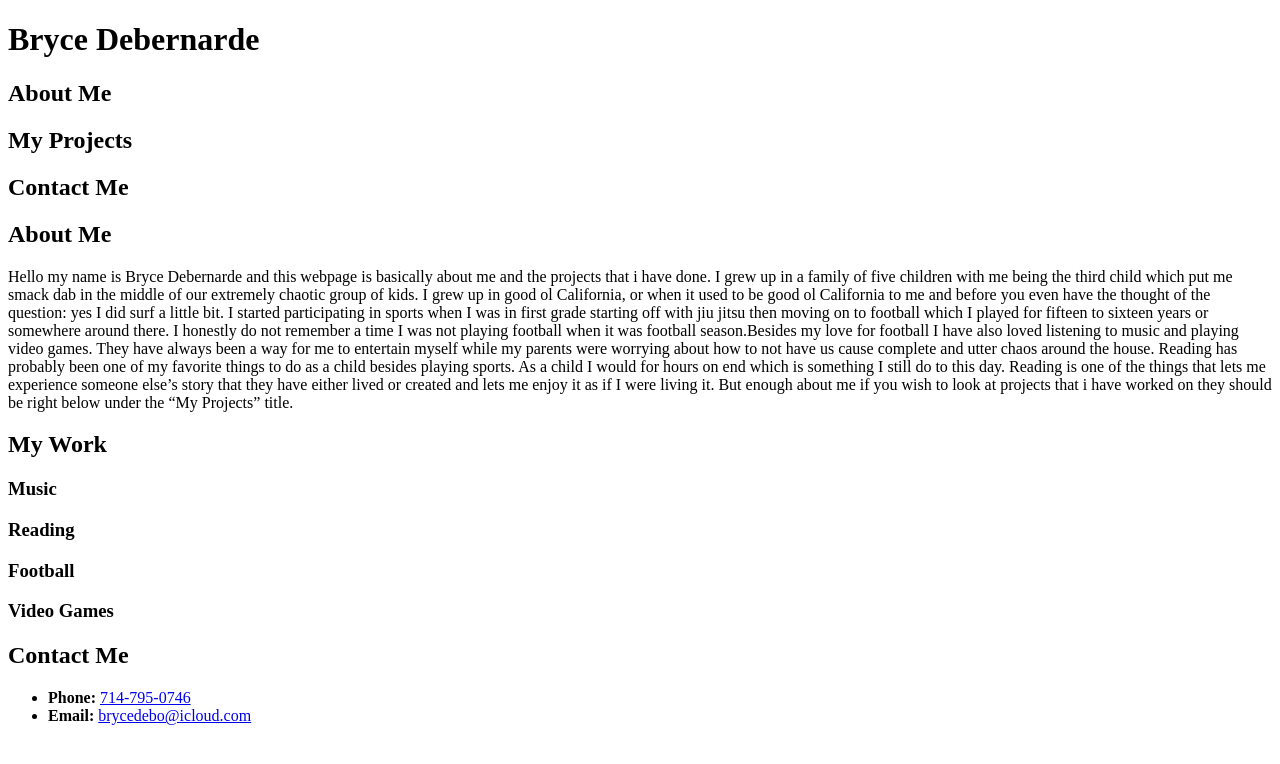
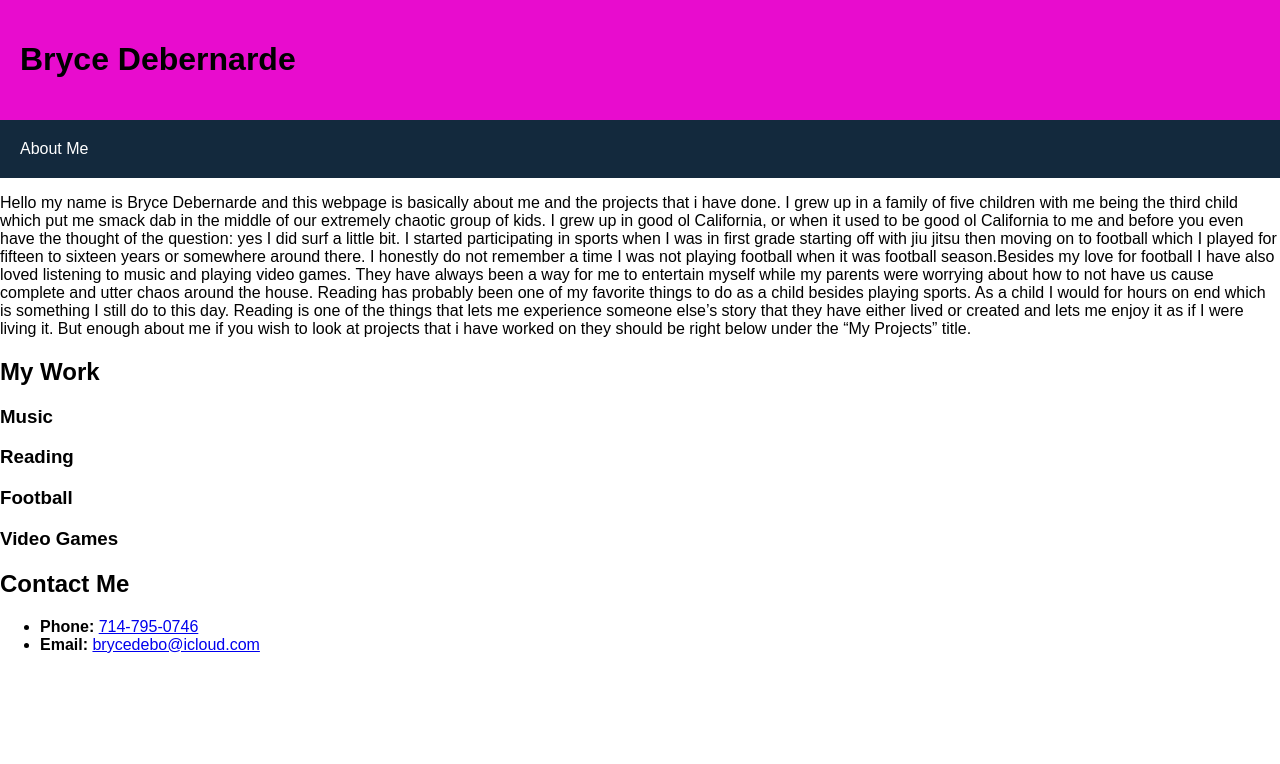
Before and after one commit to Bryce-D/Bohemian-Websity, a plain HTML site: page Assets/index.html in a window 1280 px wide. Drawn offline with Linux system fonts and the light colour scheme.

```diff
--- a/Assets/index.html
+++ b/Assets/index.html
@@ -4,18 +4,17 @@
   <head>
     <meta charset="UTF-8">
     <title>Bohemian Websity</title>
+    <link rel="stylesheet" href="style.css">
   </head>
 
   <body>
-    <header class="main">
+    <header class="main-header">
      <h1>Bryce Debernarde</h1>
-     <h2>About Me</h2>
-     <h2>My Projects</h2>
-     <h2>Contact Me</h2>
+
     </header>
 
-    <section class="About Me">
-        <h2>About Me</h2>
+    <section class="About-Me">
+        <header> About Me</header>
         <p>Hello my name is Bryce Debernarde and this webpage is basically about me and the projects that i have done.
         I grew up in a family of five children with me being the third child which put me smack dab in the middle of our extremely chaotic group of kids.
         I grew up in good ol California, or when it used to be good ol California to me and before you even have the thought of the question:
@@ -32,13 +31,13 @@
         <div id="Music">
             <h3> Music</h3>
         </div>
-        <div>
+        <div class="Cards">
             <h3> Reading</h3>
         </div>
-        <div>
+        <div class="Cards">
             <h3>Football</h3>
         </div>
-        <div>
+        <div class="Cards">
             <h3>Video Games</h3>
         </div>
 
--- a/Assets/style.css
+++ b/Assets/style.css
@@ -0,0 +1,29 @@
+*{
+    box-sizing: border-box;
+
+}
+
+body{
+    font-family: Arial, Helvetica, sans-serif;
+    margin: 0%;
+}
+
+main{
+    display: flex;
+    flex-wrap: wrap;
+    margin-top: 2%;
+}
+
+.main-header {
+    display: flex;
+    justify-content: space-between;
+    padding: 20px;
+    background-color: rgb(232, 12, 206);
+    color: black;
+}
+
+.About-Me header {
+    padding: 20px;
+    background: #13293d;
+    color: #fff;
+}
```
